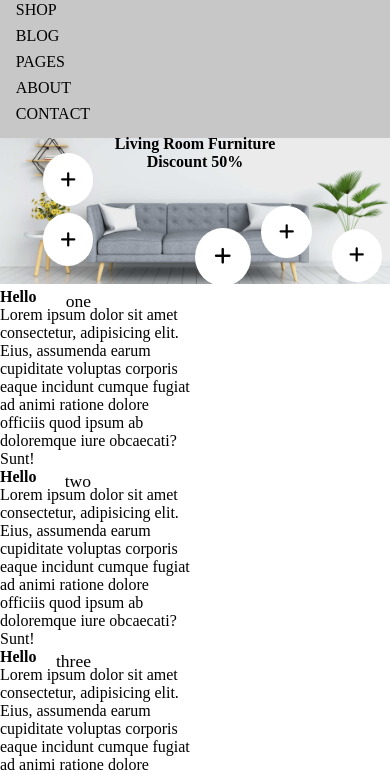
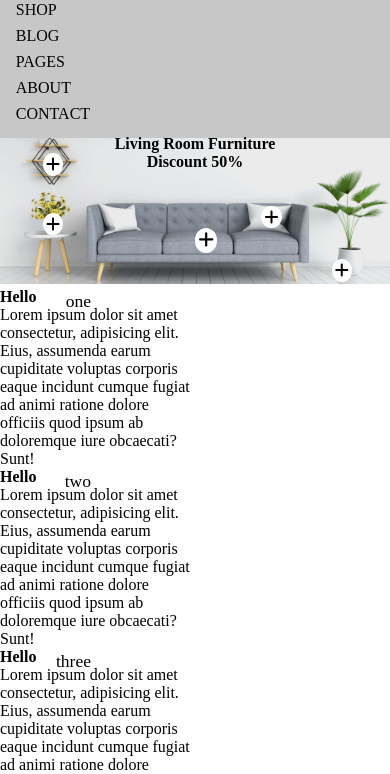
Before and after one commit to Akramstar/js-task-d, a plain HTML site: page index.html in a window 390 px wide. Shown: the part 67-841 px from the top of the page. Drawn offline with Linux system fonts and the light colour scheme.

Commit message:
responsive icons

```diff
--- a/static/styles/styles.css
+++ b/static/styles/styles.css
@@ -251,4 +251,8 @@ section#task3 .bubble{
     h2{
         font-size: 1em;
     }
+    .fcontainer i {
+        font-size: 1em;
+        padding: 0.2em;
+    }
 }
```
